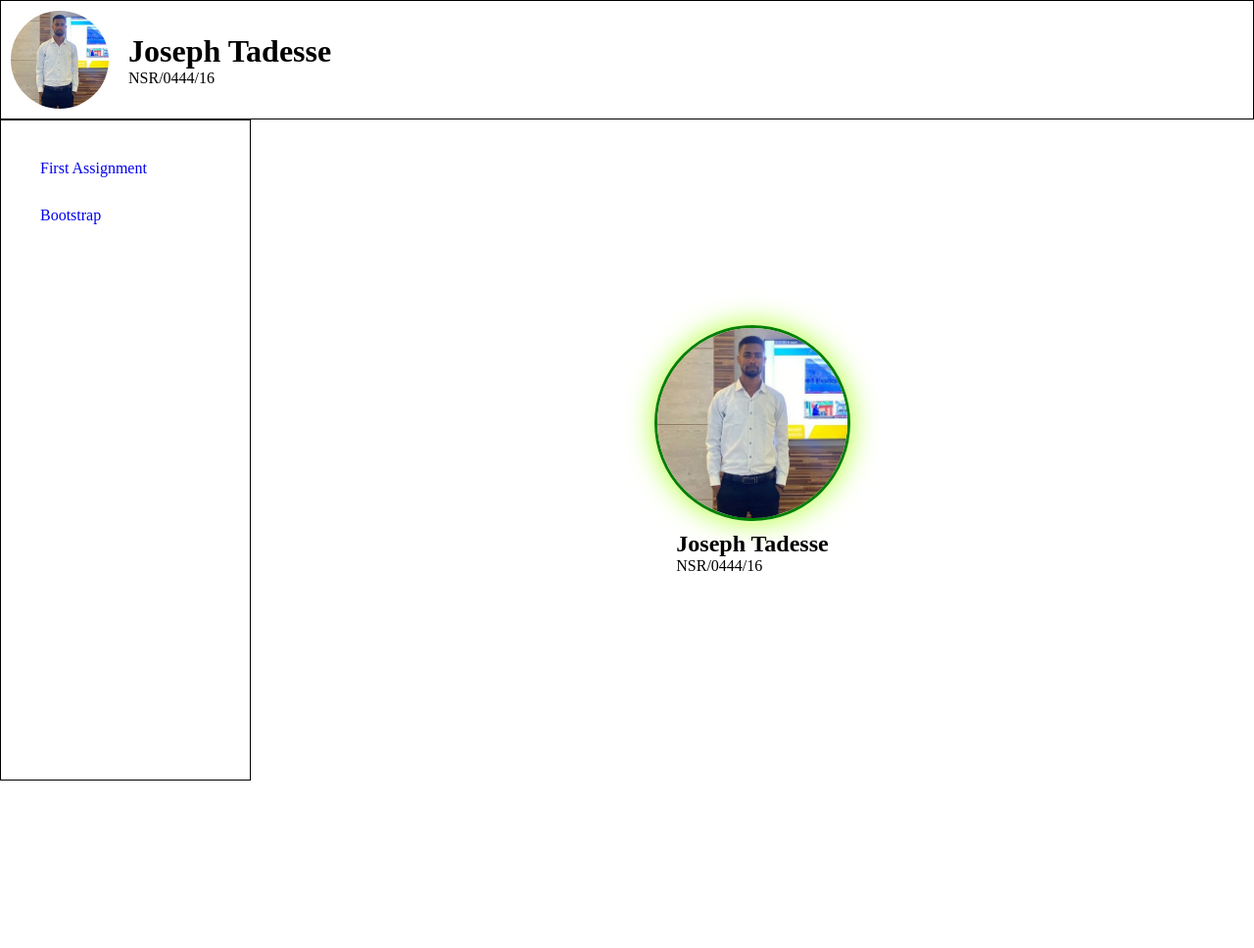
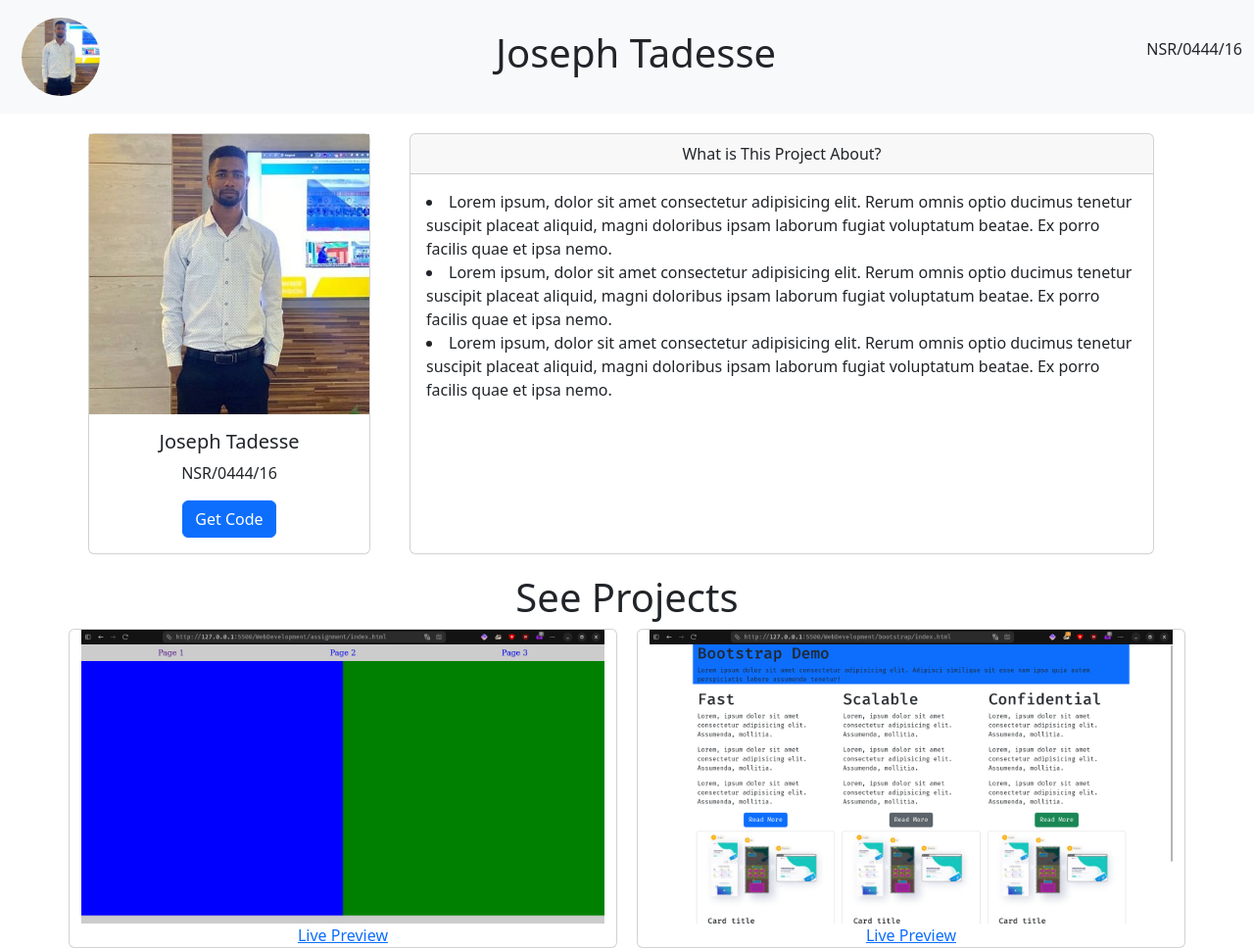
Before and after one commit to josephT273/FrontendChallenge, a plain HTML site: page WebDevelopment/index.html in a window 1280 px wide. Shown: the whole page at 98% size. Before the commit the page ends 800 px from the top, so only its background shows below. Drawn offline with nearby package versions, Linux system fonts and the light colour scheme.

Commit message:
Refactor code structure for improved readability and maintainability

```diff
--- a/WebDevelopment/index.html
+++ b/WebDevelopment/index.html
@@ -5,38 +5,75 @@
     <meta charset="UTF-8">
     <meta name="viewport" content="width=device-width, initial-scale=1.0">
     <title>Software Lab Class</title>
-    <link rel="stylesheet" href="./css/style.css">
+    <link href="https://cdn.jsdelivr.net/npm/bootstrap@5.3.8/dist/css/bootstrap.min.css" rel="stylesheet"
+        integrity="sha384-sRIl4kxILFvY47J16cr9ZwB07vP4J8+LH7qKQnuqkuIAvNWLzeN8tE5YBujZqJLB" crossorigin="anonymous">
+
 </head>
 
 <body>
 
-    <header>
-        <img src="./image/image.png" alt="Joseph Tadesse">
-        <div>
+    <header class="navbar navbar-expand-lg bg-body-tertiary">
+        <div class="container-fluid">
+            <img src="./image/image.png" alt="Joseph Tadesse" class="navbar-brand"
+                style="width: 100px; height: 100px; border-radius: 50%; padding: 10px;">
             <h1>Joseph Tadesse</h1>
             <p>NSR/0444/16</p>
         </div>
     </header>
 
-    <div class="section-body">
-        <aside>
-            <ul>
-                <a href="./assignment/index.html">
-                    <li>First Assignment</li>
-                </a>
-                <a href="./bootstrap/index.html">
-                    <li>Bootstrap</li>
-                </a>
-            </ul>
-        </aside>
-        <section>
-            <img src="./image/image.png" alt="Joseph Tadesse">
-            <div>
-                <h1>Joseph Tadesse</h1>
-                <p>NSR/0444/16</p>
+    <div class="container text-center">
+        <div class="row">
+            <div class="card col-3" style="margin: 20px; padding: 0px; width: 18rem;">
+                <img src="./image/image.png" alt="Joseph Tadesse">
+                <div class="card-body">
+                    <h5 class="card-title">Joseph Tadesse</h5>
+                    <p class="card-text">NSR/0444/16</p>
+                    <a href="https://github.com/josephT273/FrontendChallenge/blob/master/WebDevelopment/index.html"
+                        class="btn btn-primary">Get Code</a>
+                </div>
             </div>
-        </section>
+            <div class="card col-8" style="margin: 20px; padding: 0px;">
+                <div class="card-header">
+                    What is This Project About?
+                </div>
+                <div class="card-body text-start">
+                    <li>Lorem ipsum, dolor sit amet consectetur adipisicing elit. Rerum omnis optio ducimus tenetur
+                        suscipit placeat aliquid, magni doloribus ipsam laborum fugiat voluptatum beatae. Ex porro
+                        facilis quae et ipsa nemo.</li>
+                    <li>Lorem ipsum, dolor sit amet consectetur adipisicing elit. Rerum omnis optio ducimus tenetur
+                        suscipit placeat aliquid, magni doloribus ipsam laborum fugiat voluptatum beatae. Ex porro
+                        facilis quae et ipsa nemo.
+                    </li>
+                    <li>Lorem ipsum, dolor sit amet consectetur adipisicing elit. Rerum omnis optio ducimus tenetur
+                        suscipit placeat aliquid, magni doloribus ipsam laborum fugiat voluptatum beatae. Ex porro
+                        facilis quae et ipsa
+                        nemo.</li>
+                </div>
+            </div>
+        </div>
     </div>
+
+    <div class="container text-center">
+        <h1>See Projects</h1>
+        <div class="row" style="gap: 20px;">
+            <div class="col card">
+                <img src="./image/project.png" alt="Project One">
+                <div class="carg-content">
+                    <a href="./assignment/index.html">Live Preview</a>
+                </div>
+            </div>
+            <div class="col card">
+                <img src="./image/btd.png" alt="Project One">
+                <div class="carg-content">
+                    <a href="./bootstrap/index.html">Live Preview</a>
+                </div>
+            </div>
+        </div>
+    </div>
+    <script src="https://cdn.jsdelivr.net/npm/bootstrap@5.3.8/dist/js/bootstrap.bundle.min.js"
+        integrity="sha384-FKyoEForCGlyvwx9Hj09JcYn3nv7wiPVlz7YYwJrWVcXK/BmnVDxM+D2scQbITxI"
+        crossorigin="anonymous"></script>
+
 </body>
 
 </html>
```
Also changed, not shown: WebDevelopment/image/btd.png (added), WebDevelopment/image/project.png (added).
